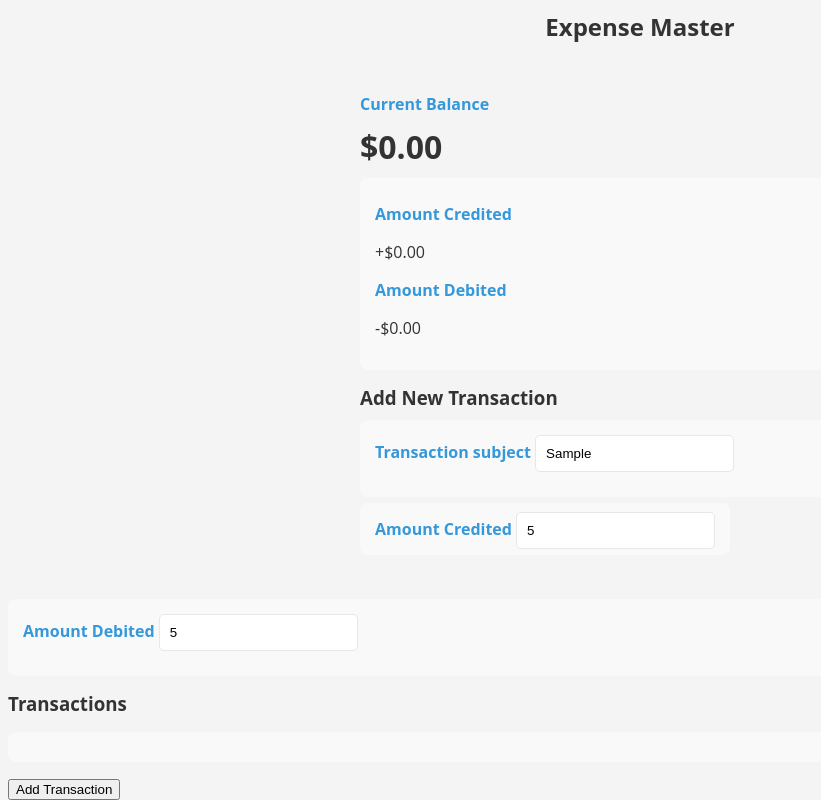
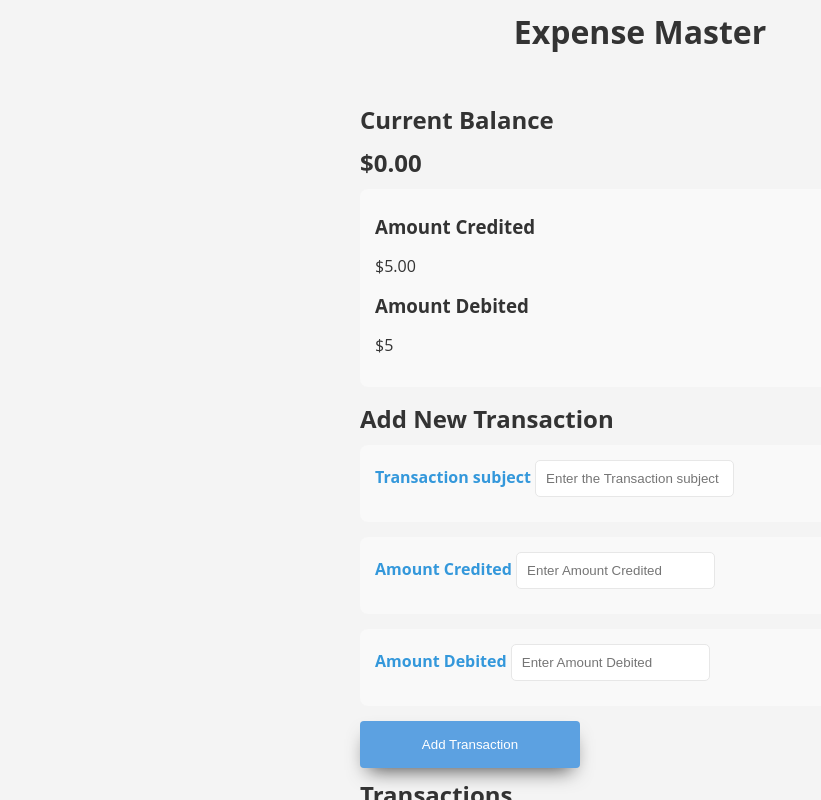
Before and after one commit to MrArif21/Expense-Master, a plain HTML site: page index.html in a window 1280 px wide. Both pictures are taken after typing "Sample", "5", "5" into the empty fields and a click on the button "Add Transaction". Shown: the top 800 px of the page, without its empty margins (0-821 px from the left). Drawn offline with Linux system fonts and the light colour scheme.

Commit message:
btn animation and js functions add

```diff
--- a/index.html
+++ b/index.html
@@ -8,48 +8,46 @@
     <title>Expense Master</title>
 </head>
 <body>
-    <center>
-      <h2>Expense Master</h2>
-    </center>
-    <div class="container">
-      <h4>Current Balance</h4>
+    <header class="header">
+        <h1>Expense Master</h1>
+    </header>
+    <main>
+        <section class="container">
+            <h2>Current Balance</h2>
             <h1 id="balance">$0.00</h1>
 
             <div class="inc-exp-container">
                 <div>
-                <h4>Amount Credited</h4>
+                    <h3>Amount Credited</h3>
                     <p id="money-plus" class="money plus">+$0.00</p>
                 </div>
                 <div>
-                    <h4>Amount Debited</h4>
+                    <h3>Amount Debited</h3>
                     <p id="money-minus" class="money minus">-$0.00</p>
                 </div>
             </div>
-      <h3>Add New Transaction</h3>
+
+            <h2>Add New Transaction</h2>
             <form id="form">
                 <div class="form-control">
                     <label for="text">Transaction subject</label>
-                <input type="text" id="text" placeholder="Enter the Transaction subject"></label>
-            </div>
-            <class class="form-control">
-                <label for="income-text">Amount Credited</label>
-                <input type="number" id="income-text" placeholder="Enter Amount Credited"></form>
+                    <input type="text" id="text" placeholder="Enter the Transaction subject" />
                 </div>
                 <div class="form-control">
-                <label for="Expence-text">Amount Debited</label>
-                <input type="number" id="Expence-text" placeholder="Enter Amount Debited"></form>
+                    <label for="income-text">Amount Credited</label>
+                    <input type="number" id="income-text" placeholder="Enter Amount Credited" />
                 </div>
-            <h3>Transactions</h3>
-            <ul id="list" class="list">
-                <!-- <li class="minus">
-                    Cash <span>-$400</span><button class="delete-btn">x</button>
-                </li> -->
+                <div class="form-control">
+                    <label for="expense-text">Amount Debited</label>
+                    <input type="number" id="expense-text" placeholder="Enter Amount Debited" />
+                </div>
+                <button type="submit" id="btn" class="btn">Add Transaction</button>
+            </form>
 
-            </ul>
-            <button class="btn">Add Transaction</button>
-
-        </form>
-    </div>
+            <h2>Transactions</h2>
+            <ul id="list" class="list"></ul>
+        </section>
+    </main>
     <script src="script.js"></script>
 </body>
 </html>
--- a/script.js
+++ b/script.js
@@ -0,0 +1,113 @@
+const balance = document.getElementById("balance");
+const money_plus = document.getElementById("money-plus");
+const money_minus = document.getElementById("money-minus");
+const list = document.getElementById("list");
+const form = document.getElementById("form");
+const text = document.getElementById("text");
+const incomeText = document.getElementById("income-text");
+const expenseText = document.getElementById("expense-text"); // Corrected variable name
+
+// Retrieve transactions from localStorage and parse it into an array
+const transactions = JSON.parse(localStorage.getItem("transactions")) || [];
+
+// Function to handle adding a new transaction when a form is submitted
+function addTransaction(e) {
+    e.preventDefault(); // Prevent the default form submission behavior
+
+    // Check if the income text input is not empty
+    if (incomeText.value.trim() !== "") {
+        // Create a new income transaction object with a generated ID, 'Income' text, and amount from input
+        const incomeTransaction = {
+            id: generateID(),
+            text: 'Income',
+            amount: +incomeText.value // Corrected variable name
+        };
+
+        transactions.push(incomeTransaction); // Add the new transaction to the transactions array
+        addTransactionDOM(incomeTransaction); // Display the new transaction in the DOM
+    }
+
+    // Check if the expense text input is not empty
+    if (expenseText.value.trim() !== "") {
+        const expenseTransaction = {
+            id: generateID(),
+            text: 'Expense',
+            amount: -expenseText.value // Corrected variable name
+        };
+
+        transactions.push(expenseTransaction); // Add the new transaction to the transactions array
+        addTransactionDOM(expenseTransaction); // Display the new transaction in the DOM
+    }
+    updateValues();
+    updateLocalStorage();
+
+    incomeText.value = '';
+    expenseText.value = '';
+    text.value = '';
+}
+
+// Function to generate a unique ID for each transaction
+function generateID() {
+    return Math.floor(Math.random() * 100000000);
+}
+
+// Function to add a new transaction to the DOM
+function addTransactionDOM(transaction) {
+    const sign = transaction.amount < 0 ? "-" : "+";
+
+    const item = document.createElement("li");
+    item.classList.add(transaction.amount < 0 ? "minus" : "plus");
+
+    item.innerHTML =
+        `${transaction.text} <span>${sign}${Math.abs(transaction.amount)}</span>
+         <button class="delete-btn" onclick="removeTransaction(${transaction.id})">x</button>`;
+
+    list.appendChild(item);
+}
+
+// Function to update the balance, income, and expense amounts
+function updateValues() {
+    const amounts = transactions.map((transaction) => transaction.amount);
+
+    const total = amounts.reduce((acc, item) => (acc += item), 0).toFixed(2);
+
+    const income = amounts
+        .filter((item) => item > 0)
+        .reduce((acc, item) => (acc += item), 0)
+        .toFixed(2);
+
+    const expense = amounts
+        .filter((item) => item < 0)
+        .reduce((acc, item) => (acc += item), 0)
+        .toFixed(2);
+
+    balance.innerText = `$${total}`;
+    money_plus.innerText = `$${income}`;
+    money_minus.innerText = `$${Math.abs(expense)}`;
+}
+
+// Function to remove a transaction
+function removeTransaction(id) {
+    transactions = transactions.filter((transaction) => transaction.id !== id);
+
+    updateLocalStorage();
+    init();
+}
+
+// Function to update localStorage
+function updateLocalStorage() {
+    localStorage.setItem("transactions", JSON.stringify(transactions));
+}
+
+// Function to initialize the app
+function init() {
+    list.innerHTML = "";
+
+    transactions.forEach(addTransactionDOM);
+    updateValues();
+}
+
+init();
+
+// Add event listener for form submit
+form.addEventListener("submit", addTransaction);
--- a/style.css
+++ b/style.css
@@ -23,7 +23,9 @@ body {
     font-family: "open Sans", sans-serif;
     color: #333;
 }
-
+.header {
+    text-align: center;
+}
 .container {
     max-width: 600px;
     margin: 20px auto;
@@ -59,6 +61,46 @@ h1,h2,h3,h4 {
     transform: scale(1.05);
 
 }
+#btn {
+    border-radius: 4px;
+    background-color: #5ca1e1;
+    border: none;
+    color: #fff;
+    text-align: center;
+
+    padding: 16px;
+    width: 220px;
+    transition: all 0.5s;
+    cursor: pointer;
+
+    box-shadow: 0 10px 20px -8px rgba(0, 0, 0,.7);
+  }
+
+  #btn{
+    cursor: pointer;
+    display: inline-block;
+    position: relative;
+    transition: 0.5s;
+  }
+
+  #btn:after {
+    content: '»';
+    position: absolute;
+    opacity: 0;
+    top: 14px;
+    right: -20px;
+    transition: 0.5s;
+  }
+
+  #btn:hover{
+    padding-right: 24px;
+    padding-left:8px;
+  }
+
+  #btn:hover:after {
+    opacity: 1;
+    right: 10px;
+  }
 
 
 .button, .delete-btn {
```
Lines whose indentation alone changed are shown as unchanged.
